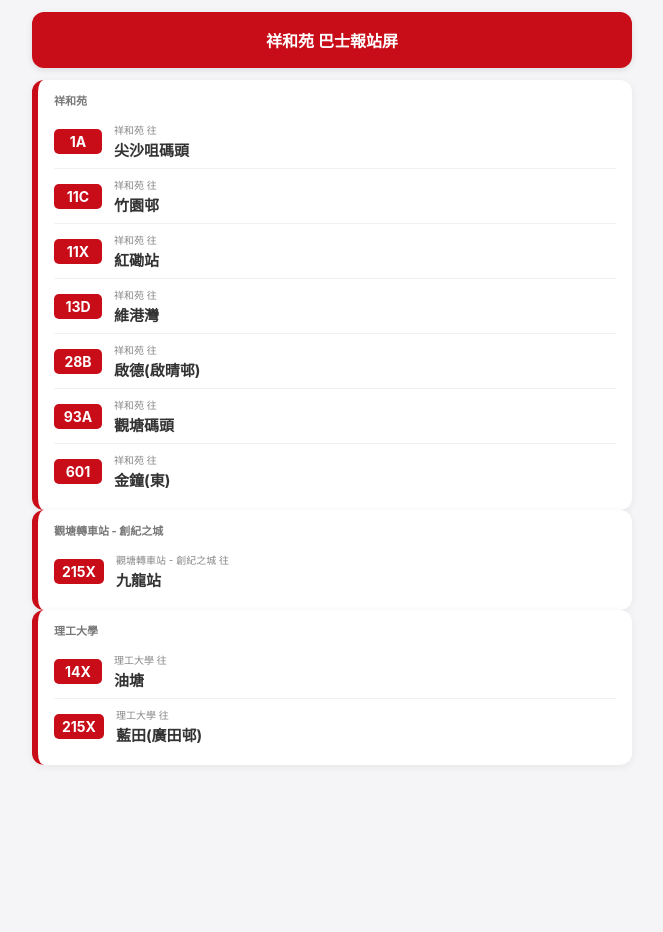
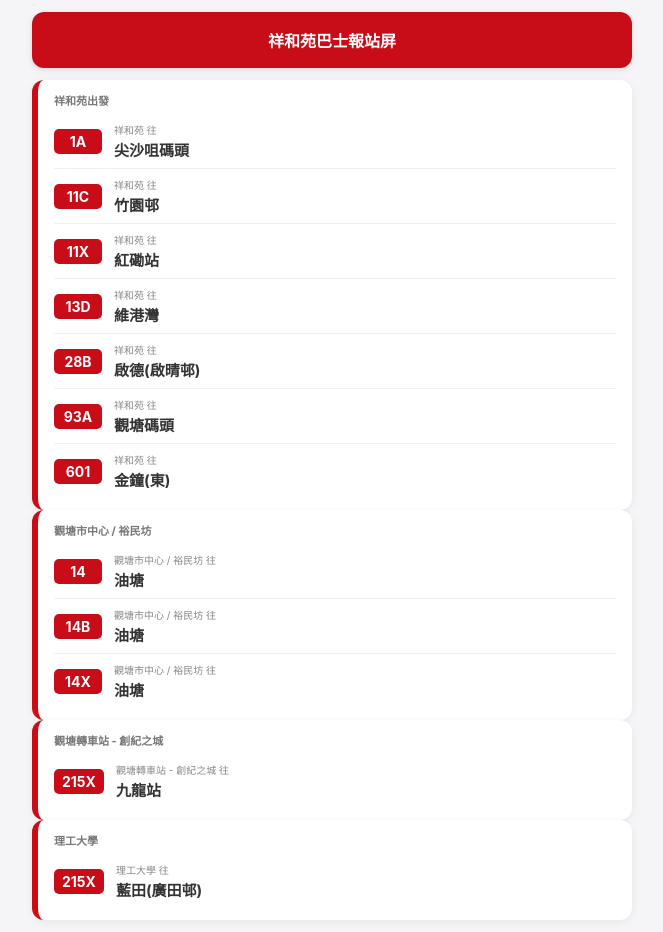
Before and after one commit to henryhkf/mybus, a plain HTML site: page index.html in a window 1280 px wide. Shown: the whole page, without its empty margins (308-971 px from the left). Before the commit the page ends 800 px from the top, so only its background shows below. Drawn offline with Linux system fonts and the light colour scheme; no server answers.

Commit message:
Update index.html

```diff
--- a/index.html
+++ b/index.html
@@ -25,12 +25,13 @@
 <body>
 
 <div class="page-wrapper">
-    <div class="app-header">祥和苑 巴士報站屏</div>
+    <div class="app-header">祥和苑巴士報站屏</div>
     <div id="route-list"></div>
 </div>
 
 <script>
     const routes = [
+        // 祥和苑出發
         { route: '1A',   stop: 'AE2A9F719AB5E353', from: '祥和苑', to: '尖沙咀碼頭', zone: 'xianghe' },
         { route: '13D',  stop: 'AE2A9F719AB5E353', from: '祥和苑', to: '維港灣', zone: 'xianghe' },
         { route: '601',  stop: '6CEE063506576EDB', ctbStop: '001551', from: '祥和苑', to: '金鐘(東)', zone: 'xianghe', isJoint: true },
@@ -38,9 +39,15 @@
         { route: '11X',  stop: '073C44CE5FF431BC', from: '祥和苑', to: '紅磡站', zone: 'xianghe' },
         { route: '93A',  stop: '073C44CE5FF431BC', from: '祥和苑', to: '觀塘碼頭', zone: 'xianghe' },
         { route: '11C',  stop: 'C6E63C45FF2EA573', from: '祥和苑', to: '竹園邨', zone: 'xianghe' },
+
+        // 觀塘市中心 / 裕民坊出發
+        { route: '14',   stop: '144E9479168069DD', from: '觀塘市中心 / 裕民坊', to: '油塘', zone: 'kwun-tong-center' },
+        { route: '14B',  stop: 'ADE2159E78D37819', from: '觀塘市中心 / 裕民坊', to: '油塘', zone: 'kwun-tong-center' },
+        { route: '14X',  stop: '144E9479168069DD', from: '觀塘市中心 / 裕民坊', to: '油塘', zone: 'kwun-tong-center' },
+
+        // 其他轉乘點
         { route: '215X', stop: 'B568727F49CD11A3', from: '觀塘轉車站 - 創紀之城', to: '九龍站', zone: 'kwun-tong' },
-        { route: '215X', stop: 'AA97FFC49AE957A5', from: '理工大學', to: '藍田(廣田邨)', zone: 'poly-u' },
-        { route: '14X',  stop: 'AA97FFC49AE957A5', from: '理工大學', to: '油塘', zone: 'poly-u' }
+        { route: '215X', stop: 'AA97FFC49AE957A5', from: '理工大學', to: '藍田(廣田邨)', zone: 'poly-u' }
     ];
 
     routes.sort((a, b) => {
@@ -52,17 +59,15 @@
 
     const listContainer = document.getElementById('route-list');
 
-    // 定義區塊顯示順序
-    const zoneOrder = ['xianghe', 'kwun-tong', 'poly-u'];
+    // 設定區塊顯示順序
+    const zoneOrder = ['xianghe', 'kwun-tong-center', 'kwun-tong', 'poly-u'];
     const zoneNames = {
-        'xianghe': '祥和苑',
+        'xianghe': '祥和苑出發',
+        'kwun-tong-center': '觀塘市中心 / 裕民坊',
         'kwun-tong': '觀塘轉車站 - 創紀之城',
         'poly-u': '理工大學'
     };
 
-    const zoneMap = {};
-
-    // 依照 zoneOrder 順序建立區塊
     zoneOrder.forEach(zoneKey => {
         const zoneRoutes = routes.filter(r => r.zone === zoneKey);
         if (zoneRoutes.length > 0) {
@@ -70,7 +75,6 @@
             group.className = 'station-group';
             group.innerHTML = `<div class="station-title">${zoneNames[zoneKey]}</div>`;
             listContainer.appendChild(group);
-            zoneMap[zoneKey] = group;
 
             zoneRoutes.forEach(r => {
                 const block = document.createElement('div');
@@ -90,6 +94,7 @@
 
     async function update() {
         for (let r of routes) {
+            if (r.stop.includes('請填入')) continue; // 略過尚未填入 ID 的項目
             let buses = [];
             try {
                 const kmbRes = await fetch(`https://data.etabus.gov.hk/v1/transport/kmb/stop-eta/${r.stop}`);
```
